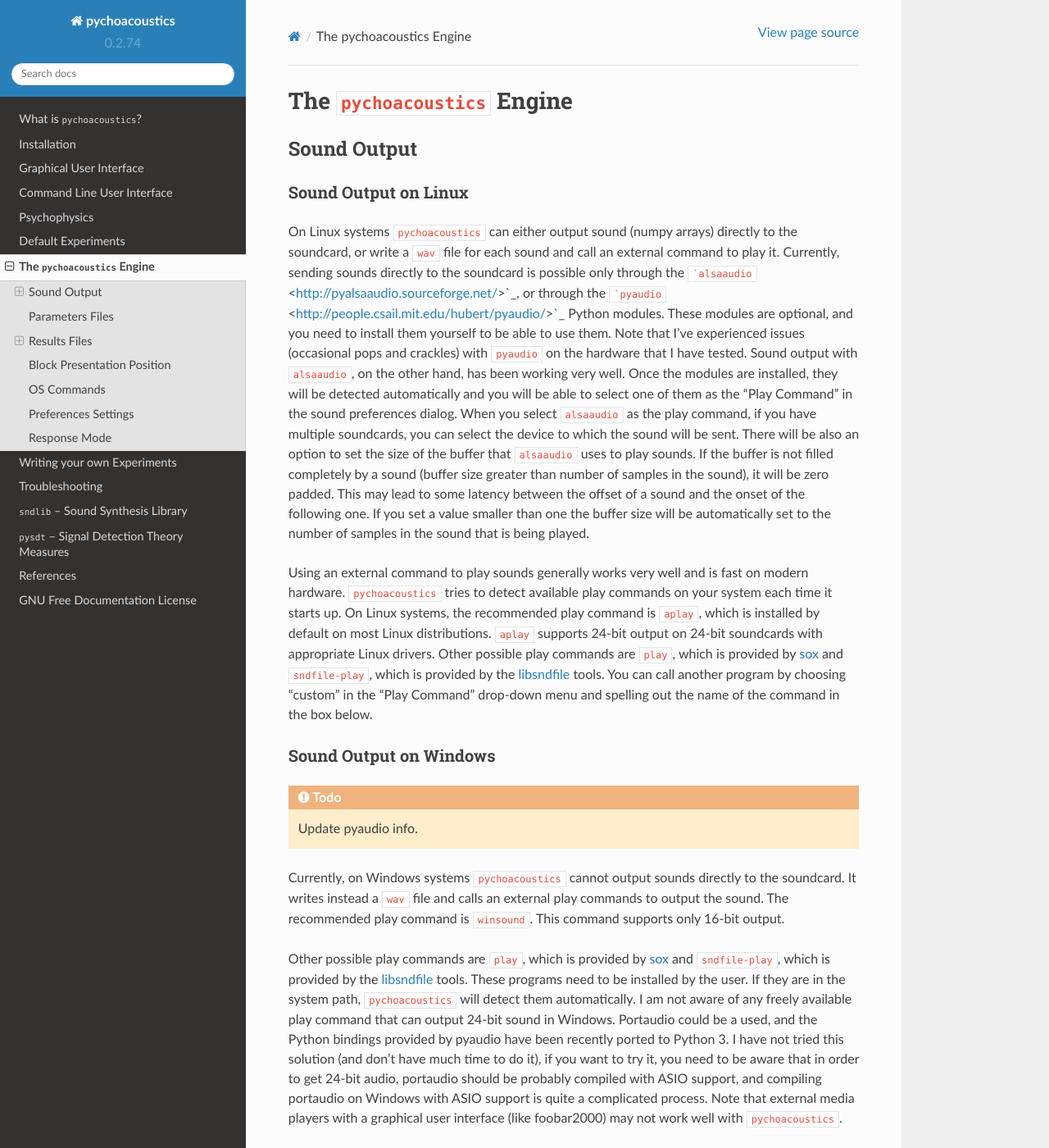
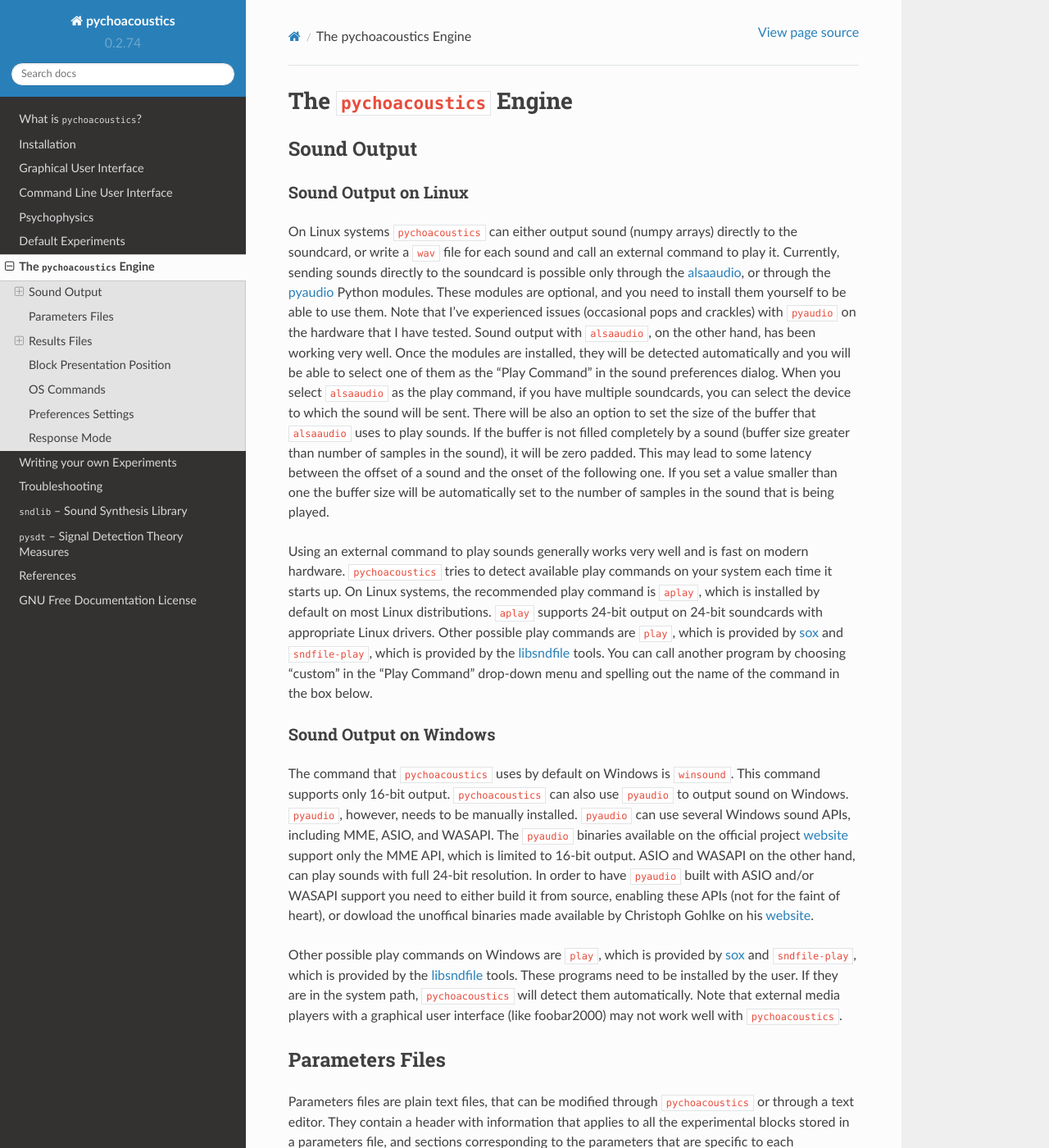
Before and after one commit to sam81/pychoacoustics, a Sphinx documentation site: the page built from pychoacoustics/doc/engine.rst, in a window 1280 px wide and 1400 px high. Shown: the whole window at 82% size. Built offline with Sphinx 7.4.7 and the Read the Docs theme 2.0.0, drawn with Linux system fonts in a browser that asks for light colours; some of the changed text lies outside the part shown.

Commit message:
updated windows sound output doc

````diff
--- a/pychoacoustics/doc/engine.rst
+++ b/pychoacoustics/doc/engine.rst
@@ -17,8 +17,8 @@ On Linux systems ``pychoacoustics`` can either output sound (numpy
 arrays) directly to the soundcard, or write a ``wav`` file for each sound
 and call an external command to play it. Currently, sending
 sounds directly to the soundcard is possible only through the
-```alsaaudio`` <http://pyalsaaudio.sourceforge.net/>`_,
-or through the ```pyaudio`` <http://people.csail.mit.edu/hubert/pyaudio/>`_
+`alsaaudio <http://pyalsaaudio.sourceforge.net/>`_,
+or through the `pyaudio <http://people.csail.mit.edu/hubert/pyaudio/>`_
 Python modules. These modules are optional, and you need to install them
 yourself to be able to use them. Note that I've experienced issues (occasional
 pops and crackles) with ``pyaudio`` on the hardware that I have tested.
@@ -50,28 +50,28 @@ menu and spelling out the name of the command in the box below.
 Sound Output on Windows
 ^^^^^^^^^^^^^^^^^^^^^^^
 
-.. todo::
-   Update pyaudio info.
+The command that ``pychoacoustics`` uses by default on Windows is
+``winsound``. This command supports only 16-bit output. ``pychoacoustics``
+can also use ``pyaudio`` to output sound on Windows. ``pyaudio``,
+however, needs to be manually installed. ``pyaudio`` can use several
+Windows sound APIs, including MME, ASIO, and WASAPI. The ``pyaudio``
+binaries available on the official project
+`website <http://people.csail.mit.edu/hubert/pyaudio/support>`_ support
+only the MME API, which is limited to 16-bit output. ASIO and WASAPI
+on the other hand, can play sounds with full 24-bit resolution.
+In order to have ``pyaudio`` built with ASIO and/or WASAPI support
+you need to either build it from source, enabling these APIs (not for the
+faint of heart), or dowload the unoffical binaries made available by  Christoph Gohlke
+on his `website <http://www.lfd.uci.edu/~gohlke/pythonlibs/>`_.
 
-Currently, on Windows systems ``pychoacoustics`` cannot output sounds
-directly to the soundcard. It writes instead a ``wav`` file and calls an
-external play commands to output the sound. The recommended play command
-is ``winsound``. This command supports only 16-bit output.
-
-Other possible play commands are ``play``, which is provided by
+Other possible play commands on Windows are ``play``, which is provided by
 `sox <http://sox.sourceforge.net/>`_ and ``sndfile-play``, which is
 provided by the `libsndfile <http://www.mega-nerd.com/libsndfile/>`_
 tools. These programs need to be installed by the user. If they are in
-the system path, ``pychoacoustics`` will detect them automatically. I am
-not aware of any freely available play command that can output 24-bit
-sound in Windows. Portaudio could be a used, and the Python bindings
-provided by pyaudio have been recently ported to Python 3. I have not
-tried this solution (and don’t have much time to do it), if you want to
-try it, you need to be aware that in order to get 24-bit audio,
-portaudio should be probably compiled with ASIO support, and compiling
-portaudio on Windows with ASIO support is quite a complicated process.
+the system path, ``pychoacoustics`` will detect them automatically.
 Note that external media players with a graphical user interface (like
 foobar2000) may not work well with ``pychoacoustics``.
+
 
 .. _sec-parameters_files:
 
@@ -184,11 +184,11 @@ stored in the “\_table” file.
 
 In order to obtain the “\_res” and “\_table\_processed” session summary
 files you need to use the appropriate functions that can be accessed
-from the “File” menu. Alternatively, you can check the “Process results
-when finished” checkbox in the “Preferences” window to let
-``pychoacoustics`` automatically process these files at the end of an
+from the “File” menu. Alternatively, you can check the “Proc. Res.”
+and “Proc. Res. Table” checkboxes in the control window (see :ref:`sec-gui_left_panel`)
+to let ``pychoacoustics`` automatically process these files at the end of an
 experimental session. If processing the result files manually, choose
-“Process Results” from the “File” menu, to convert a block summary file
+“Process Results (Plain Text)” from the “File” menu, to convert a block summary file
 into a “\_res” session summary file. Choose “Process Results Table” to
 convert a block summary table file into a “\_table\_processed” session
 summary file. You can choose to
@@ -283,11 +283,11 @@ trial).
 
    Add description of result files for the various paradigms.
 
-Adaptive and Weighted Up/Down Result Files
-^^^^^^^^^^^^^^^^^^^^^^^^^^^^^^^^^^^^^^^^^^
+Transformed Up-Down, Weighted Up-Down, and PEST Result Files
+~~~~~~~~~~~~~~~~~~~~~~~~~~~~~~~~~~~~~~~~~~~~~~~~~~~~~~~~~~~~
 
-Adaptive and Weighted Up/Down Interleaved Result Files
-^^^^^^^^^^^^^^^^^^^^^^^^^^^^^^^^^^^^^^^^^^^^^^^^^^^^^^
+Transformed Up-Down, and Weighted Up-Down Interleaved Result Files
+~~~~~~~~~~~~~~~~~~~~~~~~~~~~~~~~~~~~~~~~~~~~~~~~~~~~~~~~~~~~~~~~~~
 
 Constant m-Intervals n-Alternatives Result Files
 ~~~~~~~~~~~~~~~~~~~~~~~~~~~~~~~~~~~~~~~~~~~~~~~~
@@ -303,6 +303,9 @@ Multiple Constants 1-Intervals 2-Alternatives Result Files
 
 Constant 1-Pair Same/Different Result Files
 ~~~~~~~~~~~~~~~~~~~~~~~~~~~~~~~~~~~~~~~~~~~
+
+Odd One Out Result Files
+~~~~~~~~~~~~~~~~~~~~~~~~
 
 .. _sec-shuffling:
 
````
